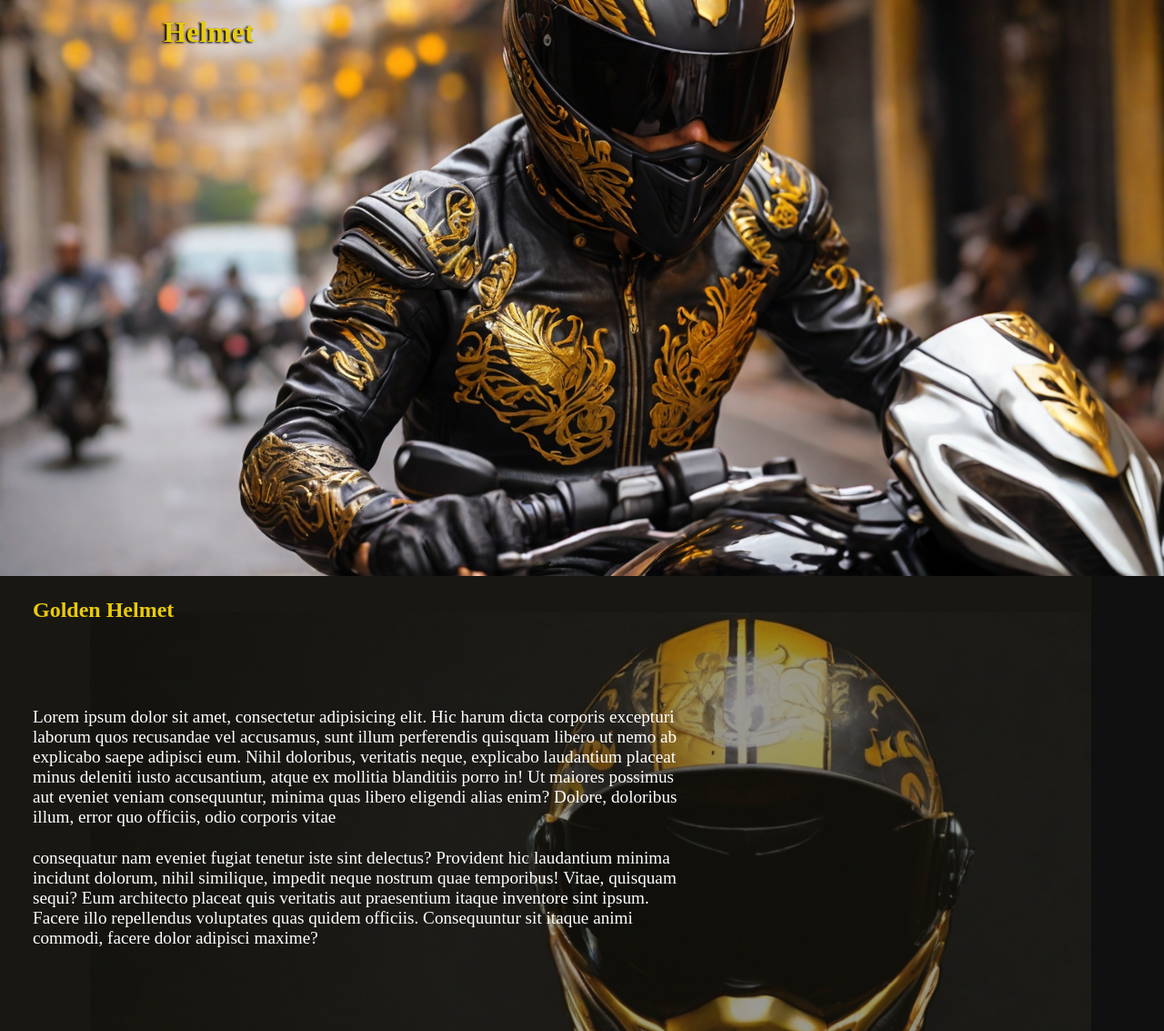
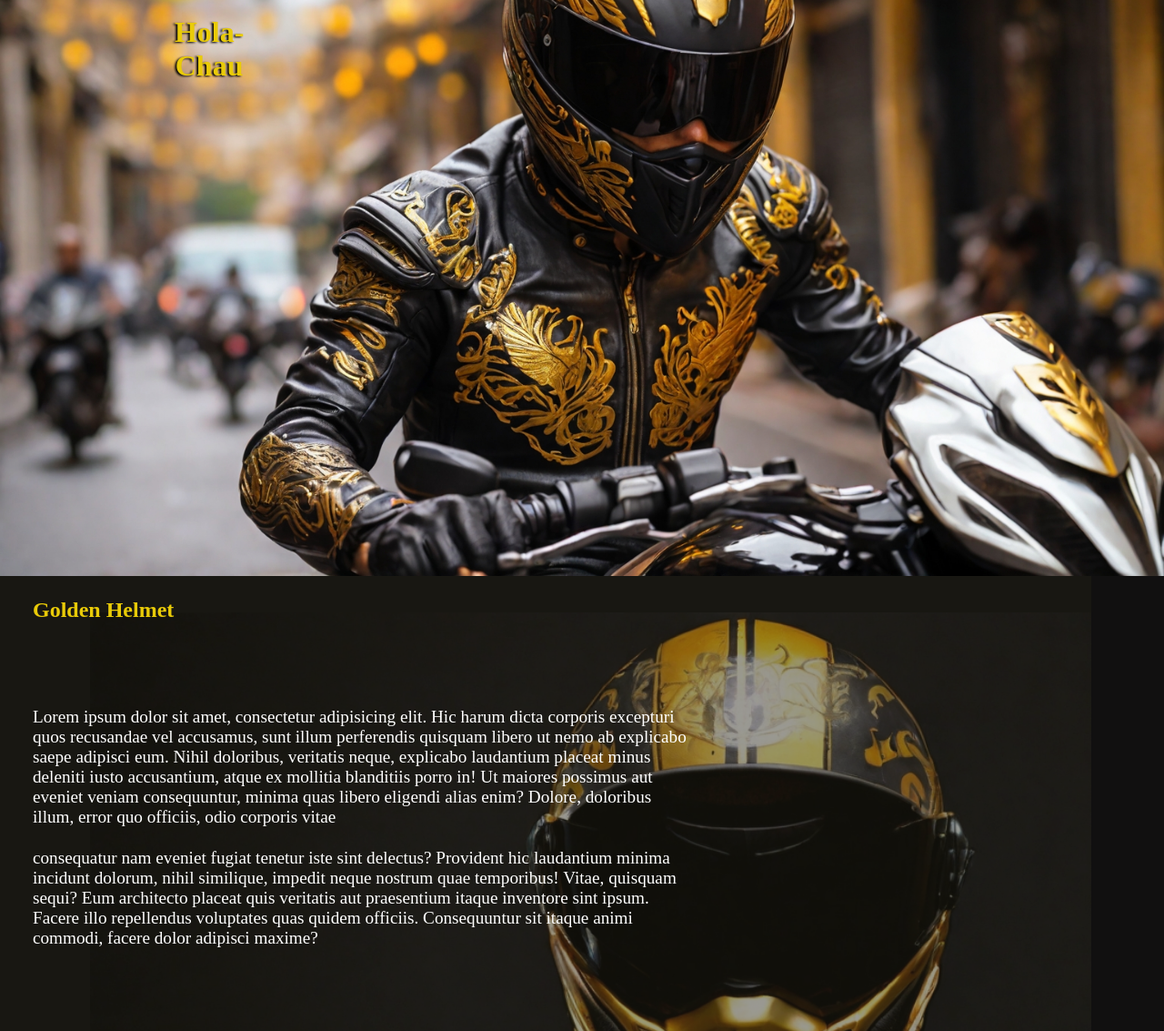
Before and after one commit to claudiabraida/web-cascos, a plain HTML site: page index.html in a window 1280 px wide. Shown: the part 167-1300 px from the top of the page at 91% size. Drawn offline with Linux system fonts and the light colour scheme.

Commit message:
modificacion de estructura

```diff
--- a/index.html
+++ b/index.html
@@ -20,7 +20,7 @@
         </nav>
         <div class="hero-title">
             <h1 class="hero-title-break"><span class="hero-title-golden">Golden</span><span
-                    class="hero-title-helmet">Helmet</span>
+                    class="hero-title-helmet">Hola-Chau</span>
             </h1>
         </div>
     </header>
@@ -32,11 +32,11 @@
             <h2>Golden Helmet</h2>
             <figure class="capa-filtro-1"></figure>
             <figure class="capa-filtro-2"></figure>
-            <figure class="tex-paragraph">
+
+         <figure class="tex-paragraph">
                 <p class="tex-1">
                     Lorem ipsum dolor sit amet, consectetur adipisicing elit. Hic harum dicta corporis excepturi
-                    laborum
-                    quos recusandae vel accusamus, sunt illum perferendis quisquam libero ut nemo ab explicabo saepe
+                     quos recusandae vel accusamus, sunt illum perferendis quisquam libero ut nemo ab explicabo saepe
                     adipisci eum.
                     Nihil doloribus, veritatis neque, explicabo laudantium placeat minus deleniti iusto accusantium,
                     atque ex mollitia blanditiis porro in! Ut maiores possimus aut eveniet veniam consequuntur,
```
